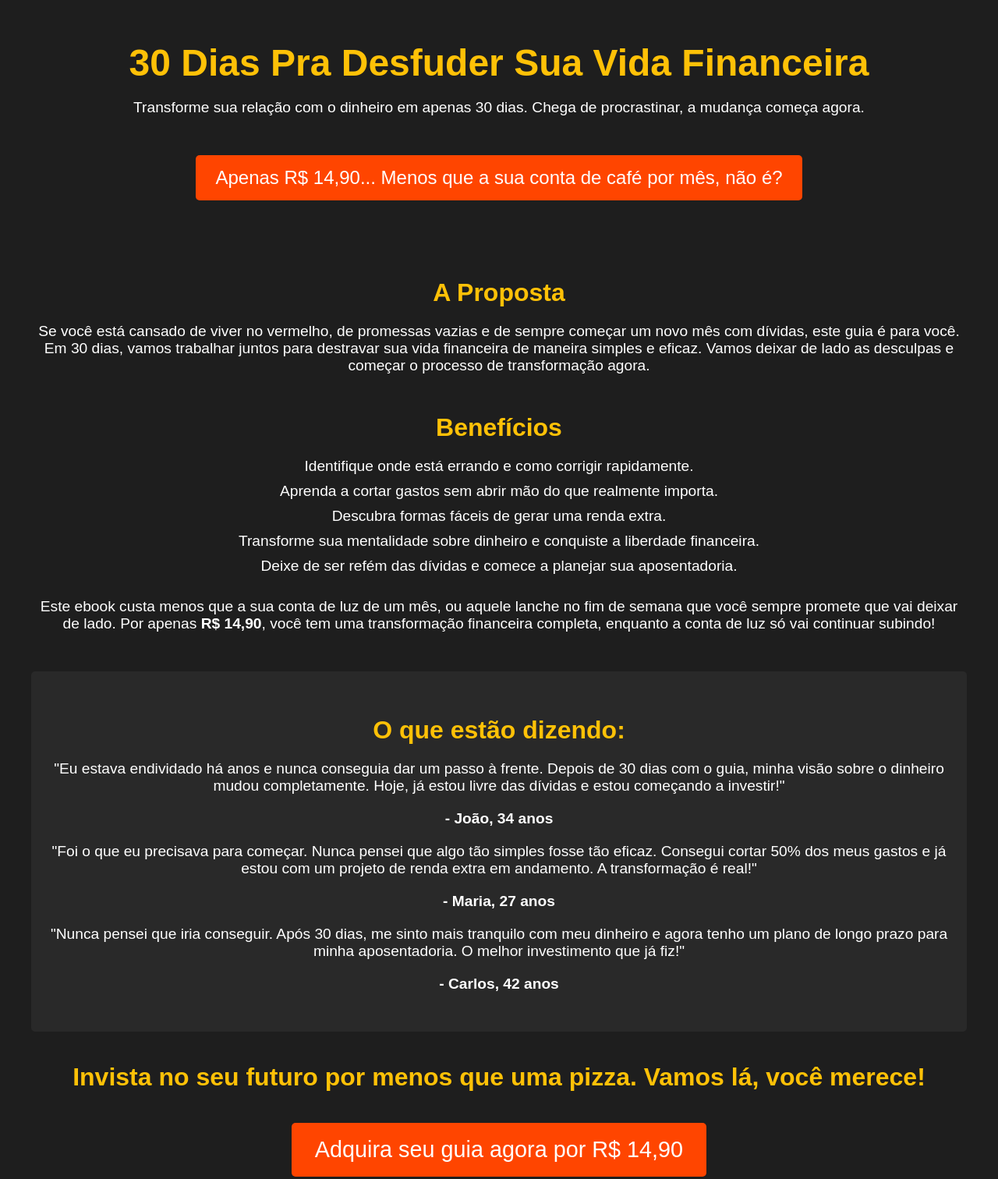
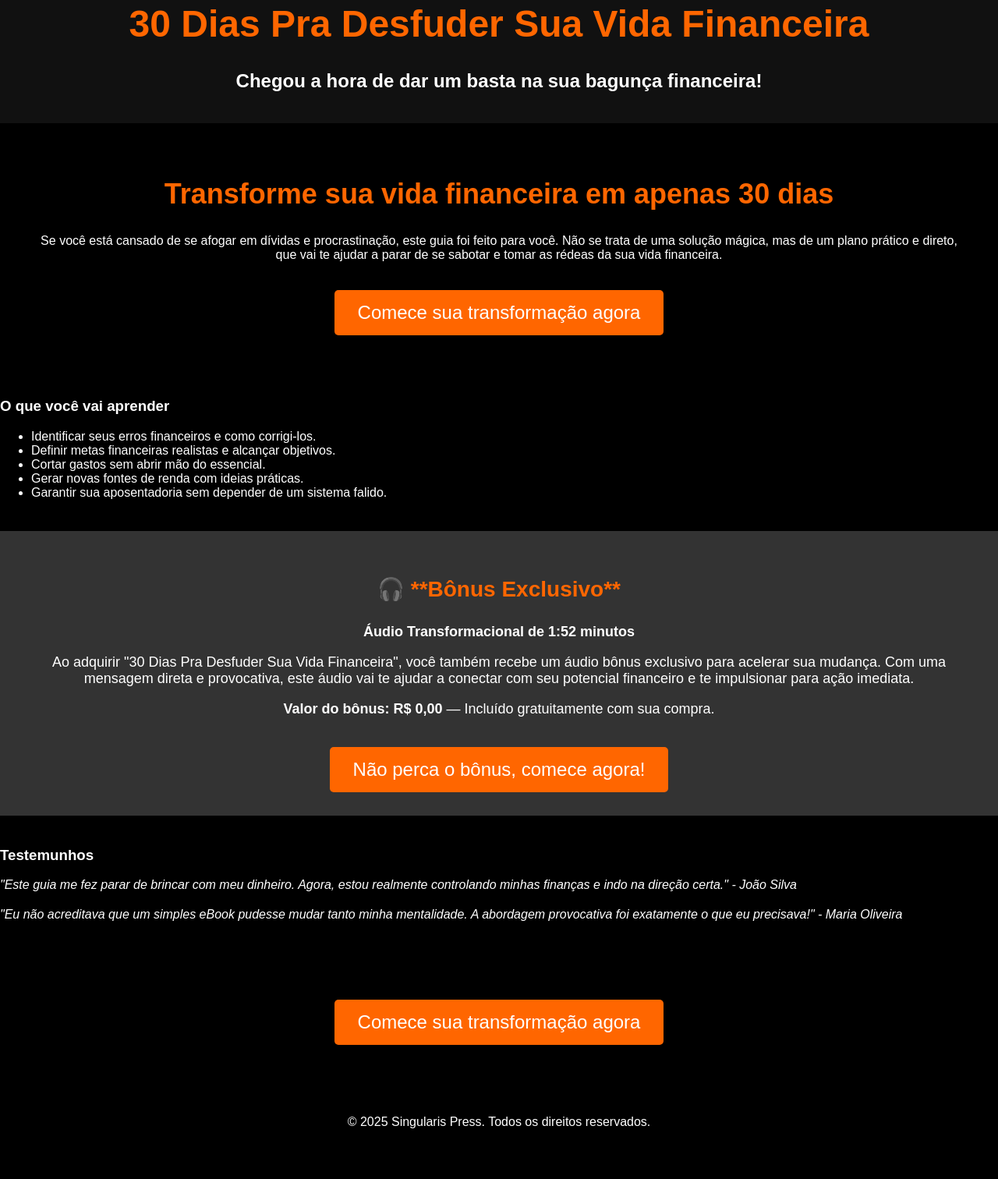
Before and after one commit to singularespress/guia_30_dias, a plain HTML site: page 30dias.html in a window 1280 px wide. Shown: the part 49-1561 px from the top of the page at 78% size. After the commit the page ends 1513 px from the top, so only its background shows below. Drawn offline with Linux system fonts and the light colour scheme.

Commit message:
Update 30dias.html

```diff
--- a/30dias.html
+++ b/30dias.html
@@ -5,99 +5,121 @@
     <meta name="viewport" content="width=device-width, initial-scale=1.0">
     <title>30 Dias Pra Desfuder Sua Vida Financeira</title>
     <style>
-    body { font-family: Arial, sans-serif; margin: 0; padding: 0; background-color: #1e1e1e; color: white; }
-    .container { width: 100%; max-width: 1200px; margin: 0 auto; padding: 20px; }
-    header { text-align: center; padding: 50px 0; }
-    header h1 { font-size: 3rem; margin-bottom: 10px; color: #ffc107; }
-    header p { font-size: 1.2rem; margin-bottom: 30px; color: #ffffff; }
-
-    /* CTAs humorísticos */
-    .cta-btn { background-color: #ff4500; padding: 15px 25px; font-size: 1.5rem; color: white; text-decoration: none; display: inline-block; margin-top: 20px; border-radius: 5px; }
-    .cta-btn:hover { background-color: #e63946; }
-
-    .cta-section { text-align: center; margin-top: 40px; }
-    .cta-section .cta-btn { font-size: 1.8rem; padding: 18px 30px; }
-
-    section { margin-top: 50px; }
-    section h2 { font-size: 2rem; text-align: center; margin-bottom: 20px; color: #ffc107; }
-    section p, section ul { font-size: 1.2rem; text-align: center; margin-bottom: 20px; color: #ffffff; }
-    ul { list-style-type: none; padding: 0; }
-    li { margin-bottom: 10px; }
-    .testimonials { background-color: #292929; padding: 30px 20px; margin-top: 50px; border-radius: 5px; }
-    .testimonial { margin-bottom: 20px; }
-    .testimonial p { color: #ffffff; }
-    footer { text-align: center; padding: 20px; background-color: #333; }
-    footer p { font-size: 1rem; color: #bbb; }
-
-    /* Comparativo de valor */
-    .comparativo { font-size: 1.4rem; color: #ff4500; text-align: center; margin-top: 30px; }
+        body {
+            font-family: Arial, sans-serif;
+            background-color: #000000;
+            color: #ffffff;
+            margin: 0;
+            padding: 0;
+        }
+        header {
+            background-color: #111111;
+            padding: 20px;
+            text-align: center;
+        }
+        header h1 {
+            font-size: 48px;
+            color: #ff6600;
+        }
+        header h2 {
+            font-size: 24px;
+            color: #ffffff;
+        }
+        .content {
+            padding: 40px;
+            text-align: center;
+        }
+        .content h2 {
+            color: #ff6600;
+            font-size: 36px;
+        }
+        .cta-button {
+            background-color: #ff6600;
+            color: #ffffff;
+            padding: 15px 30px;
+            font-size: 24px;
+            text-decoration: none;
+            display: inline-block;
+            margin-top: 20px;
+            border-radius: 5px;
+        }
+        .cta-button:hover {
+            background-color: #ff3300;
+        }
+        .section {
+            margin: 40px 0;
+        }
+        .testimonial {
+            font-style: italic;
+            margin-bottom: 20px;
+        }
+        .bonus-section {
+            background-color: #333333;
+            padding: 30px;
+            margin-top: 40px;
+            text-align: center;
+        }
+        .bonus-section h3 {
+            font-size: 28px;
+            color: #ff6600;
+        }
+        .bonus-section p {
+            font-size: 18px;
+            color: #ffffff;
+            margin-top: 10px;
+        }
+        .bonus-section .cta-button {
+            background-color: #ff6600;
+            color: #ffffff;
+        }
     </style>
 </head>
 <body>
-  <div class="container">
-    <!-- Cabeçalho -->
+
 <header>
     <h1>30 Dias Pra Desfuder Sua Vida Financeira</h1>
-      <p>Transforme sua relação com o dinheiro em apenas 30 dias. Chega de procrastinar, a mudança começa agora.</p>
-      <a href="link_para_checkout" class="cta-btn">Apenas R$ 14,90... Menos que a sua conta de café por mês, não é?</a>
+    <h2>Chegou a hora de dar um basta na sua bagunça financeira!</h2>
 </header>
 
-    <!-- A Proposta -->
-    <section>
-      <h2>A Proposta</h2>
-      <p>Se você está cansado de viver no vermelho, de promessas vazias e de sempre começar um novo mês com dívidas, este guia é para você. Em 30 dias, vamos trabalhar juntos para destravar sua vida financeira de maneira simples e eficaz. Vamos deixar de lado as desculpas e começar o processo de transformação agora.</p>
-    </section>
+<div class="content">
+    <h2>Transforme sua vida financeira em apenas 30 dias</h2>
+    <p>Se você está cansado de se afogar em dívidas e procrastinação, este guia foi feito para você. Não se trata de uma solução mágica, mas de um plano prático e direto, que vai te ajudar a parar de se sabotar e tomar as rédeas da sua vida financeira.</p>
 
-    <!-- Benefícios -->
-    <section>
-      <h2>Benefícios</h2>
+    <a href="#cta1" class="cta-button">Comece sua transformação agora</a>
+</div>
+
+<div class="section">
+    <h3>O que você vai aprender</h3>
     <ul>
-        <li>Identifique onde está errando e como corrigir rapidamente.</li>
-        <li>Aprenda a cortar gastos sem abrir mão do que realmente importa.</li>
-        <li>Descubra formas fáceis de gerar uma renda extra.</li>
-        <li>Transforme sua mentalidade sobre dinheiro e conquiste a liberdade financeira.</li>
-        <li>Deixe de ser refém das dívidas e comece a planejar sua aposentadoria.</li>
+        <li>Identificar seus erros financeiros e como corrigi-los.</li>
+        <li>Definir metas financeiras realistas e alcançar objetivos.</li>
+        <li>Cortar gastos sem abrir mão do essencial.</li>
+        <li>Gerar novas fontes de renda com ideias práticas.</li>
+        <li>Garantir sua aposentadoria sem depender de um sistema falido.</li>
     </ul>
-    </section>
+</div>
 
-    <!-- Comparativo de Preço -->
-    <section class="comparativo">
-      <p>Este ebook custa menos que a sua conta de luz de um mês, ou aquele lanche no fim de semana que você sempre promete que vai deixar de lado. Por apenas <strong>R$ 14,90</strong>, você tem uma transformação financeira completa, enquanto a conta de luz só vai continuar subindo!</p>
-    </section>
+<div class="bonus-section">
+    <h3>🎧 **Bônus Exclusivo**</h3>
+    <p><strong>Áudio Transformacional de 1:52 minutos</strong></p>
+    <p>Ao adquirir "30 Dias Pra Desfuder Sua Vida Financeira", você também recebe um áudio bônus exclusivo para acelerar sua mudança. Com uma mensagem direta e provocativa, este áudio vai te ajudar a conectar com seu potencial financeiro e te impulsionar para ação imediata.</p>
+    <p><strong>Valor do bônus: R$ 0,00</strong> — Incluído gratuitamente com sua compra.</p>
+    <a href="#cta2" class="cta-button">Não perca o bônus, comece agora!</a>
+</div>
 
-    <!-- Testemunhos -->
-    <section class="testimonials">
-      <h2>O que estão dizendo:</h2>
-      <div class="testimonial">
-        <p>"Eu estava endividado há anos e nunca conseguia dar um passo à frente. Depois de 30 dias com o guia, minha visão sobre o dinheiro mudou completamente. Hoje, já estou livre das dívidas e estou começando a investir!"</p>
-        <p><b>- João, 34 anos</b></p>
+<div class="section">
+    <h3>Testemunhos</h3>
+    <p class="testimonial">"Este guia me fez parar de brincar com meu dinheiro. Agora, estou realmente controlando minhas finanças e indo na direção certa." - João Silva</p>
+    <p class="testimonial">"Eu não acreditava que um simples eBook pudesse mudar tanto minha mentalidade. A abordagem provocativa foi exatamente o que eu precisava!" - Maria Oliveira</p>
 </div>
-      <div class="testimonial">
-        <p>"Foi o que eu precisava para começar. Nunca pensei que algo tão simples fosse tão eficaz. Consegui cortar 50% dos meus gastos e já estou com um projeto de renda extra em andamento. A transformação é real!"</p>
-        <p><b>- Maria, 27 anos</b></p>
+
+<div class="content">
+    <a href="#cta2" class="cta-button">Comece sua transformação agora</a>
 </div>
-      <div class="testimonial">
-        <p>"Nunca pensei que iria conseguir. Após 30 dias, me sinto mais tranquilo com meu dinheiro e agora tenho um plano de longo prazo para minha aposentadoria. O melhor investimento que já fiz!"</p>
-        <p><b>- Carlos, 42 anos</b></p>
-      </div>
-    </section>
 
-    <!-- Call to Action (Agora Centralizado) -->
-    <section class="cta-section">
-      <h2>Invista no seu futuro por menos que uma pizza. Vamos lá, você merece!</h2>
-      <a href="link_para_checkout" class="cta-btn">Adquira seu guia agora por R$ 14,90</a>
-    </section>
+<footer>
+    <p style="text-align: center; color: #ffffff; margin-top: 50px;">© 2025 Singularis Press. Todos os direitos reservados.</p>
+</footer>
 
-    <!-- Garantia -->
-    <section>
-      <h2>Garantia de 7 Dias</h2>
-      <p>Estamos tão confiantes de que você terá resultados com este guia que oferecemos uma garantia de 7 dias. Se não ficar satisfeito, devolvemos o seu dinheiro. Simples assim.</p>
-    </section>
-
-    <!-- Rodapé -->
-    <footer>
-      <p>Copyright Singularis Press | Todos os direitos reservados.</p>
-    </footer>
-  </div>
 </body>
 </html>
```
Lines whose indentation alone changed are shown as unchanged.
